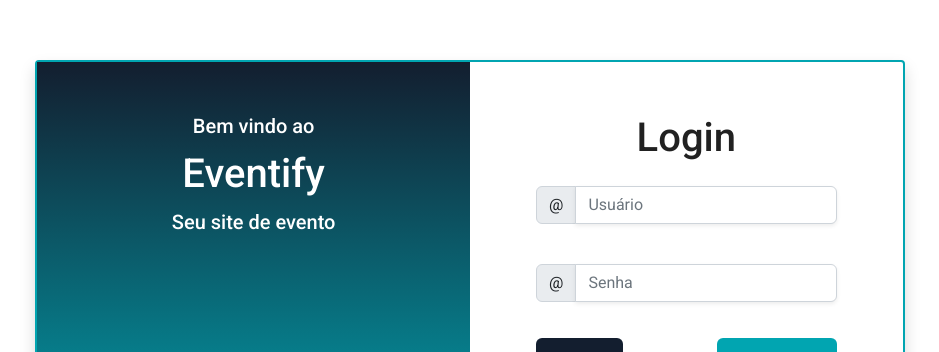
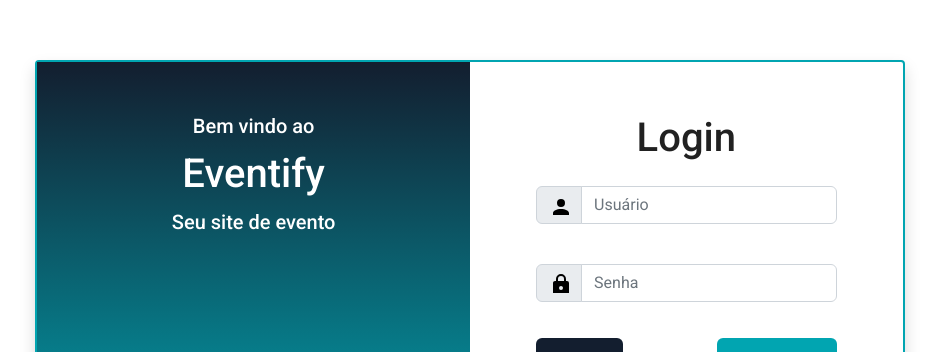
Before and after one commit to BrunoGurris/Faculdade-Eventify, a Vue app: page /login in a window 1280 px wide. Shown: the part 151-503 px from the top of the page, without its empty margins (170-1109 px from the left). Built offline with nearby package versions, Linux system fonts and the light colour scheme.

Commit message:
fix(*): add icon on Input's Components

```diff
--- a/src/components/InputPassword.vue
+++ b/src/components/InputPassword.vue
@@ -1,13 +1,17 @@
 <template>
     <div class="input-group" :class="className">
-        <span class="input-group-text">@</span>
-        <input v-model="value" type="password" class="form-control shadow-sm" :placeholder="placeholder">
+        <span class="input-group-text">
+            <svg style="width:20px; height:20px">
+                <path :d="icon" />
+            </svg>
+        </span>
+        <input v-model="value" type="password" class="form-control" :placeholder="placeholder">
     </div>
 </template>
 
 <script>
 export default {
-    props: ['placeholder', 'className'],
+    props: ['placeholder', 'className', 'icon'],
 
     data() {
         return {
--- a/src/components/InputText.vue
+++ b/src/components/InputText.vue
@@ -1,13 +1,17 @@
 <template>
     <div class="input-group" :class="className">
-        <span class="input-group-text">@</span>
-        <input v-model="value" type="text" class="form-control shadow-sm" :placeholder="placeholder">
+        <span class="input-group-text">
+            <svg style="width:20px; height:20px">
+                <path :d="icon" />
+            </svg>
+        </span>
+        <input v-model="value" type="text" class="form-control" :placeholder="placeholder">
     </div>
 </template>
 
 <script>
 export default {
-    props: ['placeholder', 'className'],
+    props: ['placeholder', 'className', 'icon'],
 
     data() {
         return {
--- a/src/views/Login.vue
+++ b/src/views/Login.vue
@@ -13,12 +13,14 @@
                     <div class="row">
                         <div class="col-9 mb-3 mx-auto mt-4">
                             <InputText
+                                :icon="icons.mdiAccount"
                                 placeholder="Usuário"
                                 @updateValue="user = $event"
                             />
                         </div>
                         <div class="col-9 mb-3 mx-auto mt-1">
                             <InputPassword
+                                :icon="icons.mdiLock"
                                 placeholder="Senha"
                                 @updateValue="password = $event"
                             />
@@ -35,7 +37,6 @@
                         </div>
                         <div class="col-9 mx-auto mt-4 pb-3">
                             <p class="text-center forgot">Esqueceu a senha ?</p>
-
                         </div>
                     </div>
                 </div>
@@ -49,12 +50,18 @@ import ButtonLight from '../components/ButtonLight'
 import ButtonDark from '../components/ButtonDark'
 import InputText from '../components/InputText'
 import InputPassword from '../components/InputPassword'
+import { mdiAccount, mdiLock  } from '@mdi/js';
 
 export default {
     data() {
         return {
             user: '',
             password: '',
+
+            icons: {
+                mdiAccount : mdiAccount,
+                mdiLock: mdiLock
+            }
         }
     },
 
@@ -63,6 +70,12 @@ export default {
         ButtonDark,
         InputText,
         InputPassword
+    },
+
+    methods: {
+        login() {
+
+        }
     }
 }
 </script>
```
